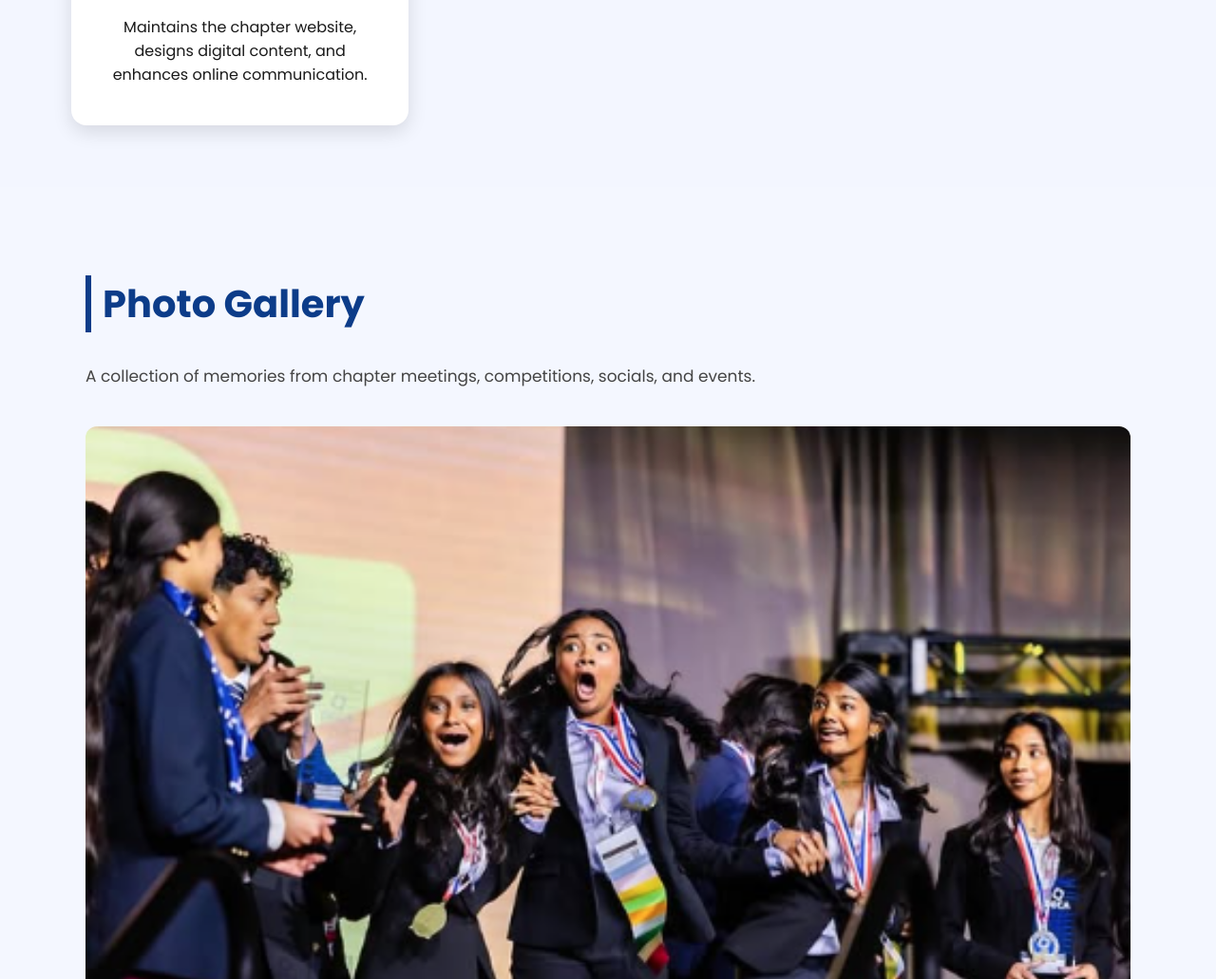
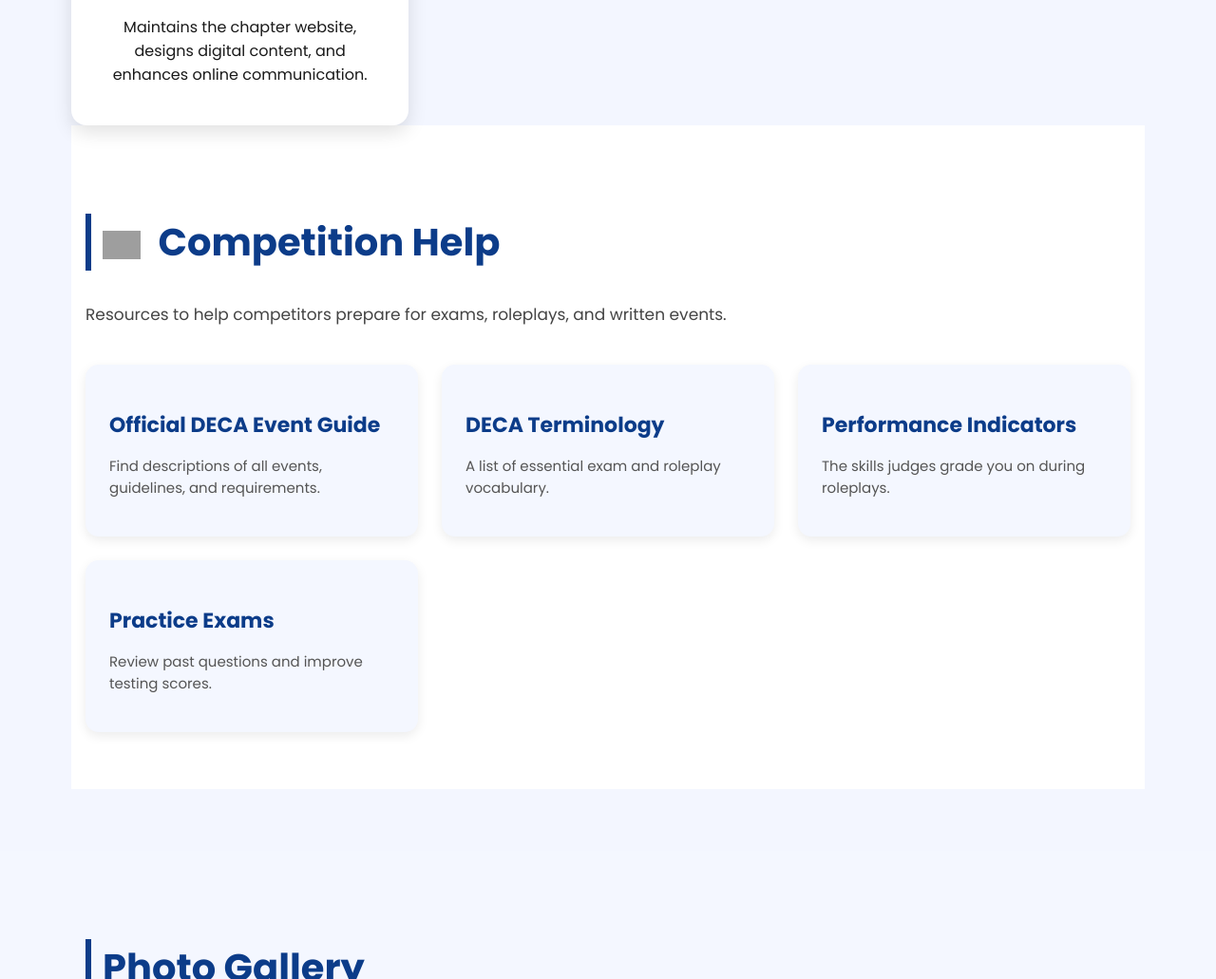
Before and after one commit to avanikapatil522-cpu/Rouse-DECA-Webpage, a plain HTML site: page index.html in a window 1280 px wide. Shown: the part 4221-5252 px from the top of the page at 95% size. Drawn offline with nearby package versions, Linux system fonts and the light colour scheme; grey boxes are pictures that could not be loaded.

Commit message:
Update index.html

```diff
--- a/index.html
+++ b/index.html
@@ -361,6 +361,63 @@
         </div>
 
     </div>
+    <section id="competition" style="padding: 60px 0; background: #ffffff;">
+  <div class="container" style="max-width: 1100px; margin: auto;">
+
+    <h2 style="font-size: 40px; font-weight: 700; color: #0c3c89; border-left: 6px solid #0c3c89; padding-left: 12px;">
+      <img src="https://upload.wikimedia.org/wikipedia/commons/0/0c/DECA_logo.png"
+           style="width:40px; vertical-align:middle; margin-right:10px;">
+      Competition Help
+    </h2>
+
+    <p style="margin-top: 10px; font-size: 17px; color: #444;">
+      Resources to help competitors prepare for exams, roleplays, and written events.
+    </p>
+
+    <!-- CARD GRID -->
+    <div style="display: grid; grid-template-columns: repeat(auto-fit, minmax(280px, 1fr)); gap: 25px; margin-top: 40px;">
+
+      <!-- CARD 1 -->
+      <a href="https://www.deca.org/high-school-programs/competitive-events/" target="_blank"
+         style="text-decoration:none; color:inherit;">
+        <div style="background:#f4f7ff; padding:25px; border-radius:14px; box-shadow:0 4px 12px rgba(0,0,0,0.08); transition:0.2s;">
+          <h3 style="color:#0c3c89; font-size:22px; margin-bottom:10px;">Official DECA Event Guide</h3>
+          <p style="font-size:15px; color:#555;">Find descriptions of all events, guidelines, and requirements.</p>
+        </div>
+      </a>
+
+      <!-- CARD 2 -->
+      <a href="https://www.mrklausen.com/uploads/1/0/8/1/108199397/deca_vocab.pdf" target="_blank"
+         style="text-decoration:none; color:inherit;">
+        <div style="background:#f4f7ff; padding:25px; border-radius:14px; box-shadow:0 4px 12px rgba(0,0,0,0.08); transition:0.2s;">
+          <h3 style="color:#0c3c89; font-size:22px; margin-bottom:10px;">DECA Terminology</h3>
+          <p style="font-size:15px; color:#555;">A list of essential exam and roleplay vocabulary.</p>
+        </div>
+      </a>
+
+      <!-- CARD 3 -->
+      <a href="https://www.deca.org/wp-content/uploads/2022/08/DECA-Performance-Indicators.pdf" target="_blank"
+         style="text-decoration:none; color:inherit;">
+        <div style="background:#f4f7ff; padding:25px; border-radius:14px; box-shadow:0 4px 12px rgba(0,0,0,0.08); transition:0.2s;">
+          <h3 style="color:#0c3c89; font-size:22px; margin-bottom:10px;">Performance Indicators</h3>
+          <p style="font-size:15px; color:#555;">The skills judges grade you on during roleplays.</p>
+        </div>
+      </a>
+
+      <!-- CARD 4 -->
+      <a href="https://www.deca.org/wp-content/uploads/2022/08/DECA-Exam-Item-Analysis.pdf" target="_blank"
+         style="text-decoration:none; color:inherit;">
+        <div style="background:#f4f7ff; padding:25px; border-radius:14px; box-shadow:0 4px 12px rgba(0,0,0,0.08); transition:0.2s;">
+          <h3 style="color:#0c3c89; font-size:22px; margin-bottom:10px;">Practice Exams</h3>
+          <p style="font-size:15px; color:#555;">Review past questions and improve testing scores.</p>
+        </div>
+      </a>
+
+    </div>
+
+  </div>
+</section>
+
 </section>
    <section id="gallery" style="padding: 60px 0; background: #f4f7ff;">
   <div class="container" style="max-width: 1100px; margin: auto;">
```
